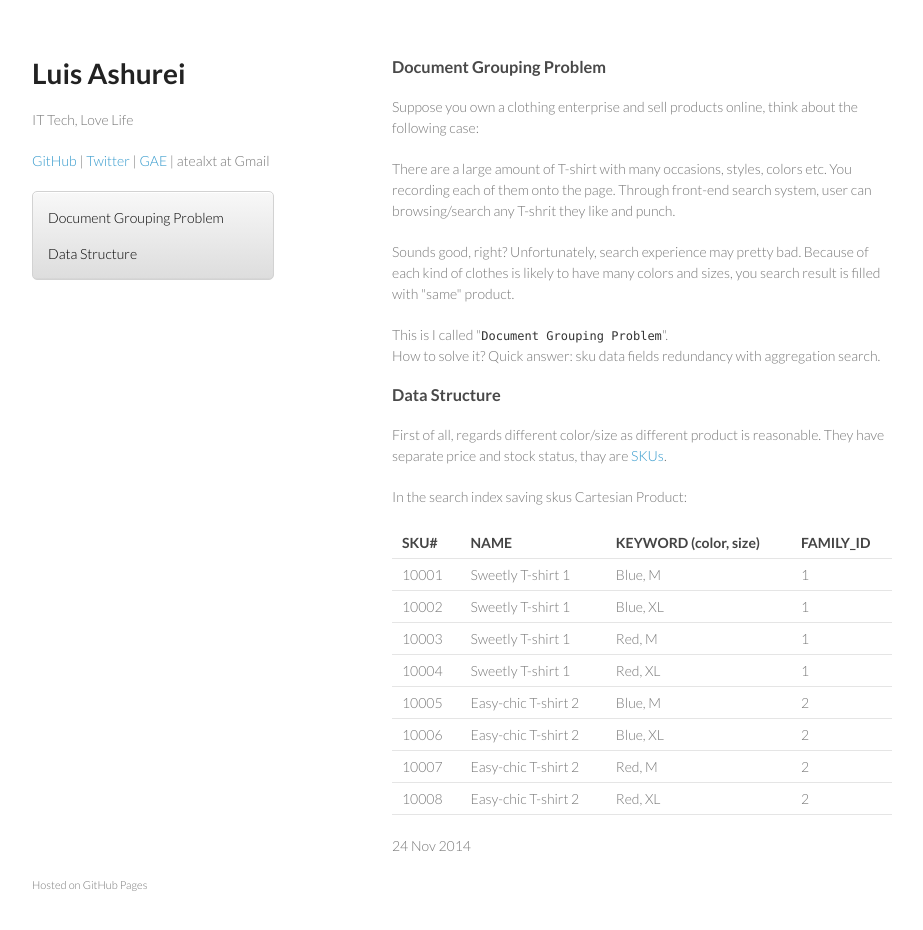
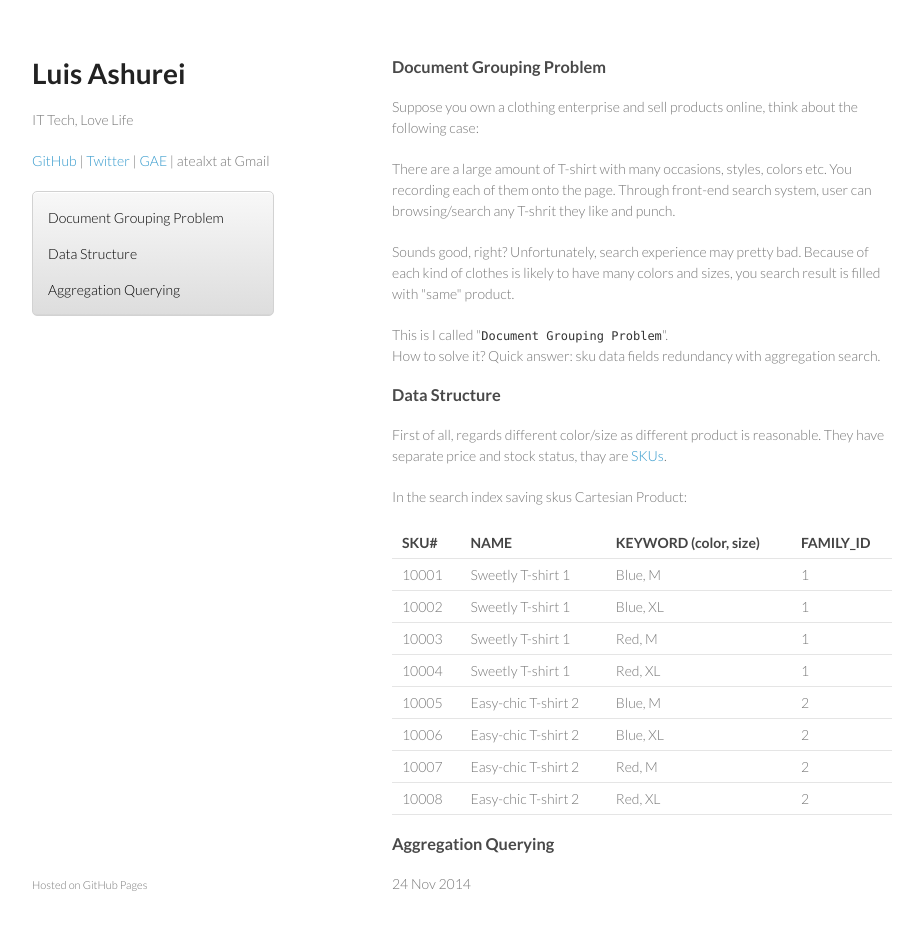
Before and after one commit to atealxt/atealxt.github.io, a Jekyll site: the page built from _posts/2014-11-24-document-grouping-problem.html, in a window 1280 px wide and 964 px high. Shown: the top 930 px of the window, without its empty margins (178-1101 px from the left). Built offline with Jekyll 4.4.1, drawn with Linux system fonts in a browser that asks for light colours; comment, search, counter and statistics services are not loaded.

Commit message:
Update 2014-11-24-document-grouping-problem.html

```diff
--- a/_posts/2014-11-24-document-grouping-problem.html
+++ b/_posts/2014-11-24-document-grouping-problem.html
@@ -100,3 +100,12 @@
     </tr>
   </tbody>
 </table>
+
+<h3>
+<a href="#aggregation-querying" name="aggregation-querying" class="anchor"><span class="octicon octicon-link"></span></a>
+Aggregation Querying
+</h3>
+
+<p>
+
+</p>
```
